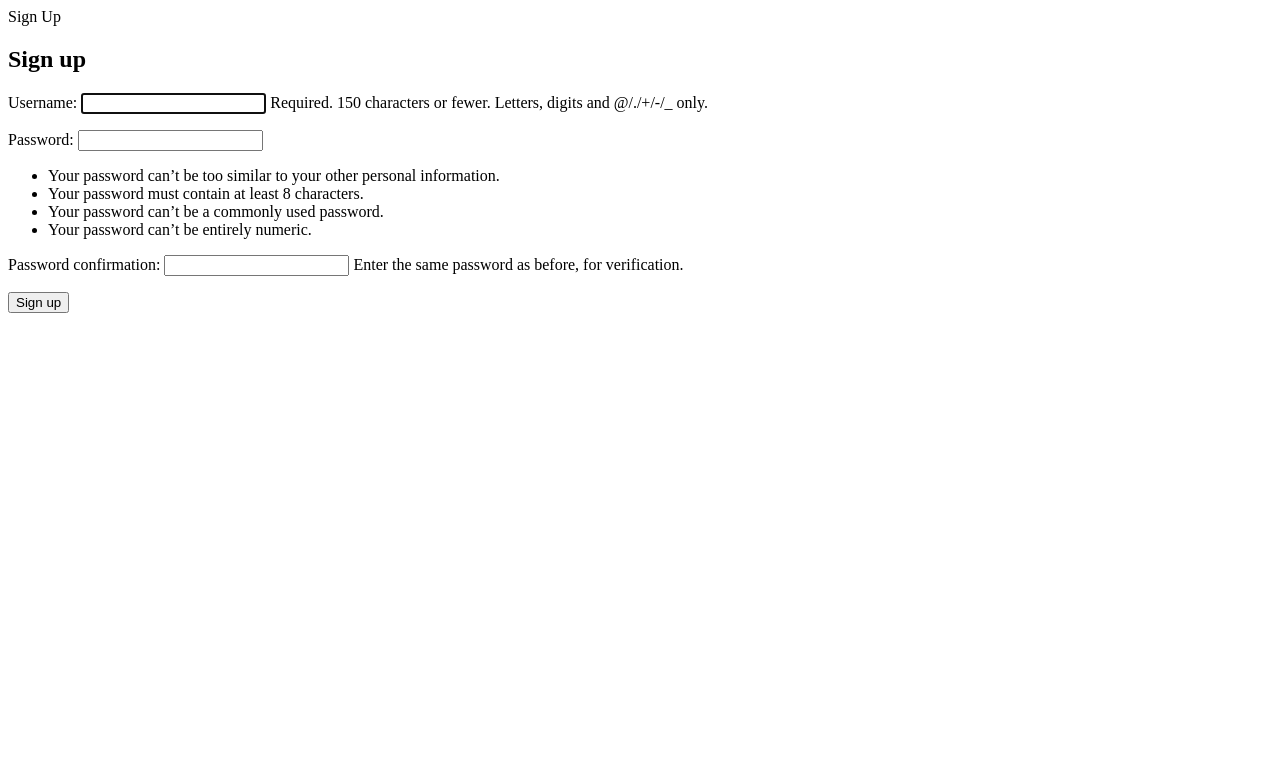
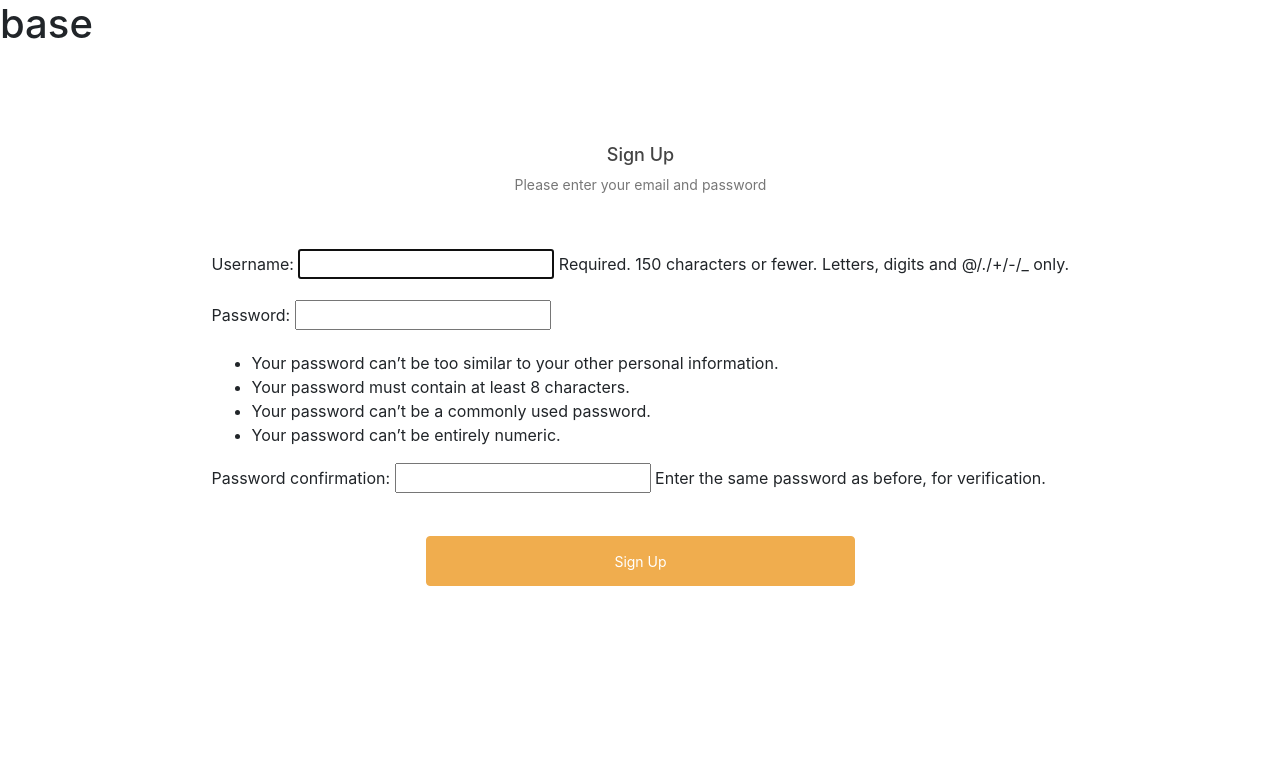
Before and after one commit to khateeb321/Farms-Ecom, a Django app: page /accounts/signup/ in a window 1280 px wide. Shown: the top 783 px of the page. Run offline with Django 3.2, Linux system fonts and the light colour scheme; some libraries are stand-ins or nearby versions.

Commit message:
Sign up form customize

```diff
--- a/templates/registration/login.html
+++ b/templates/registration/login.html
@@ -1,6 +1,5 @@
 {% extends 'base.html' %}
 
-{% block title %}Login{% endblock %}
 
 {% block content %}
 
--- a/templates/registration/signup.html
+++ b/templates/registration/signup.html
@@ -1,12 +1,29 @@
-<!-- templates/signup.html -->
+{% extends 'base.html' %}
 
-{% block title %}Sign Up{% endblock %}
 
 {% block content %}
-  <h2>Sign up</h2>
-  <form method="post">
-    {% csrf_token %}
-    {{ form.as_p }}
-    <button type="submit">Sign up</button>
-  </form>
+
+<div class="container">
+<h1 class="form-heading">Sign Up Form</h1>
+<div>
+<div class="main-div" style="max-width: 90% !important;">
+    <div class="panel">
+        <div class="login-form" style="padding-bottom: 22px">
+            <h2>Sign Up</h2>
+            <p>Please enter your email and password</p>
+        </div>
+   </div>
+
+        <form id="Login" method="post">
+          {% csrf_token %}
+            <div class="form-group">
+                {{ form.as_p }}
+            </div>
+            <div class="login-form">
+                <button type="submit" class="btn btn-primary" style="width: 50%; margin-top: 22px">Sign Up</button>
+            </div>
+        </form>
+    </div>
+</div></div></div>
+
 {% endblock %}
```
